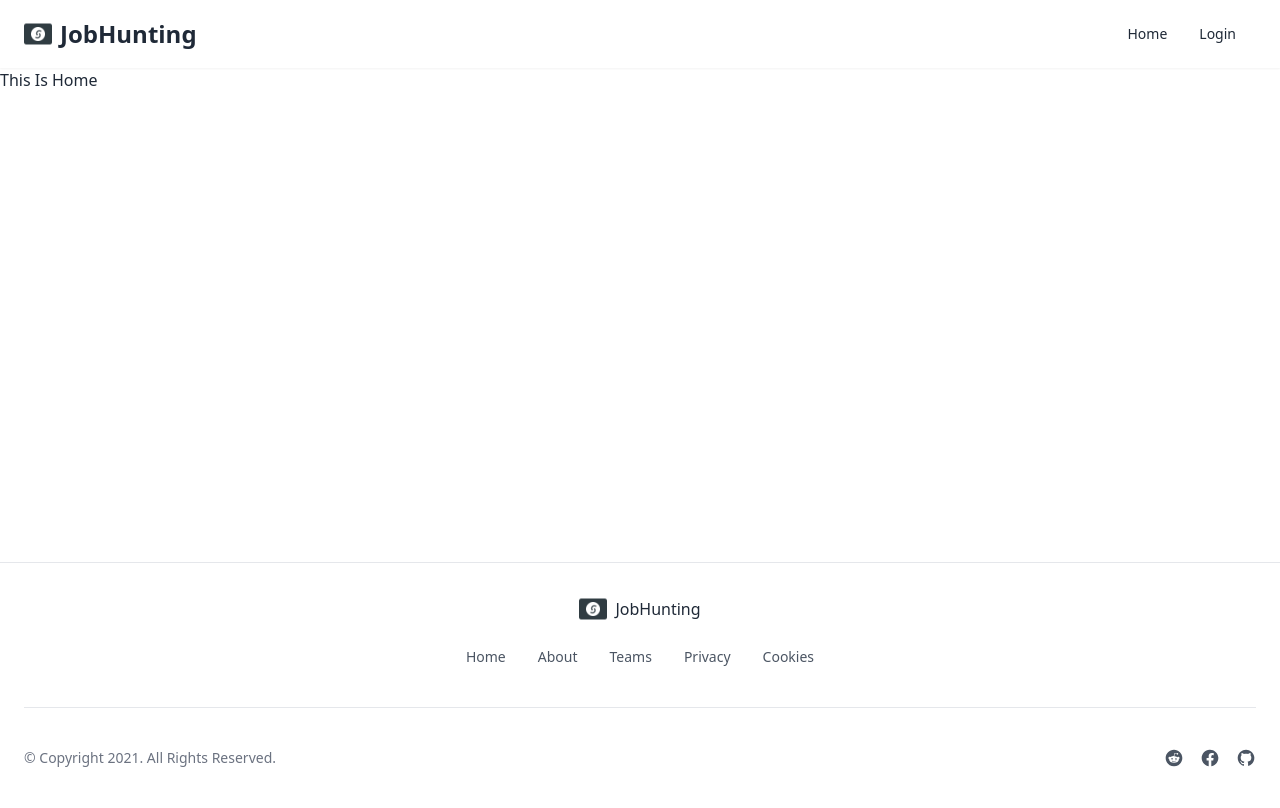
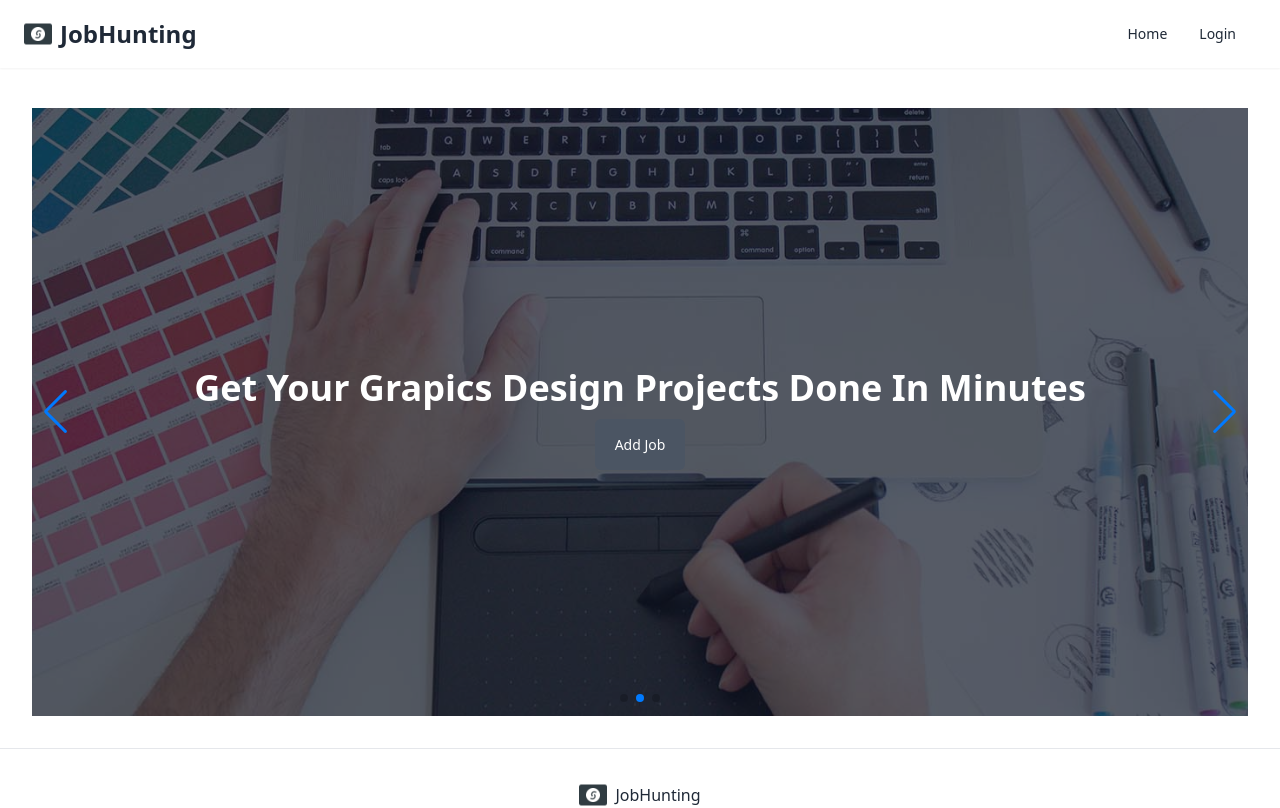
Before and after one commit to Muhammad-sefat/Job_Hunting, a React app: page / in a window 1280 px wide. Shown: the top 808 px of the page. Built offline with nearby package versions, Linux system fonts and the light colour scheme; no server answers; the HTML template or start-up script is replaced by a standard one.

Commit message:
add Slider

```diff
--- a/package.json
+++ b/package.json
@@ -14,7 +14,9 @@
     "react": "^18.2.0",
     "react-dom": "^18.2.0",
     "react-hot-toast": "^2.4.1",
-    "react-router-dom": "^6.23.0"
+    "react-router-dom": "^6.23.0",
+    "react-tabs": "^6.0.2",
+    "swiper": "^11.1.1"
   },
   "devDependencies": {
     "@types/react": "^18.2.66",
--- /dev/null
+++ b/src/Components/Carousel.jsx
@@ -0,0 +1,56 @@
+// Import Swiper React components
+import { Swiper, SwiperSlide } from "swiper/react";
+
+// Import Swiper styles
+import "swiper/css";
+import "swiper/css/pagination";
+import "swiper/css/navigation";
+
+// import required modules
+import { Autoplay, Pagination, Navigation } from "swiper/modules";
+
+import bgImg1 from "../assets/images/carousel1.jpg";
+import bgImg2 from "../assets/images/carousel2.jpg";
+import bgImg3 from "../assets/images/carousel3.jpg";
+import Slide from "./Slide";
+
+export default function App() {
+  return (
+    <div className="h-[600px] px-8 mx-auto my-10">
+      <Swiper
+        spaceBetween={30}
+        centeredSlides={true}
+        loop={true}
+        autoplay={{
+          delay: 2500,
+          disableOnInteraction: false,
+        }}
+        pagination={{
+          clickable: true,
+        }}
+        navigation={true}
+        modules={[Autoplay, Pagination, Navigation]}
+        className="mySwiper"
+      >
+        <SwiperSlide>
+          <Slide
+            image={bgImg1}
+            text={"Get Your Web Devlopment Projects Done In Minutes"}
+          ></Slide>
+        </SwiperSlide>
+        <SwiperSlide>
+          <Slide
+            image={bgImg2}
+            text={"Get Your Grapics Design Projects Done In Minutes"}
+          ></Slide>
+        </SwiperSlide>
+        <SwiperSlide>
+          <Slide
+            image={bgImg3}
+            text={"Get Your Digital Marketing Companies Done In Minutes"}
+          ></Slide>
+        </SwiperSlide>
+      </Swiper>
+    </div>
+  );
+}
--- a/src/Components/Pages/Home.jsx
+++ b/src/Components/Pages/Home.jsx
@@ -1,7 +1,8 @@
+import Carousel from "../Carousel";
 const Home = () => {
   return (
     <div>
-      <h1>This Is Home</h1>
+      <Carousel></Carousel>
     </div>
   );
 };
--- /dev/null
+++ b/src/Components/Slide.jsx
@@ -0,0 +1,29 @@
+import { Link } from "react-router-dom";
+
+const Slide = ({ image, text }) => {
+  return (
+    <div
+      className="w-full bg-center bg-cover h-[38rem]"
+      style={{
+        backgroundImage: `url(${image})`,
+      }}
+    >
+      <div className="flex items-center justify-center w-full h-full bg-gray-900/70">
+        <div className="text-center">
+          <h1 className="text-3xl font-semibold text-white lg:text-4xl">
+            {text}
+          </h1>
+          <br />
+          <Link
+            to={"/AddtoJob"}
+            className="w-full px-5 py-4 mt-4 text-sm font-medium text-white capitalize transition-colors duration-300 transform bg-gray-600 rounded-md lg:w-auto hover:bg-gray-500 focus:outline-none focus:bg-gray-500"
+          >
+            Add Job
+          </Link>
+        </div>
+      </div>
+    </div>
+  );
+};
+
+export default Slide;
```
Also changed, not shown: 1 other file (tests, documents, lock files or other folders).
